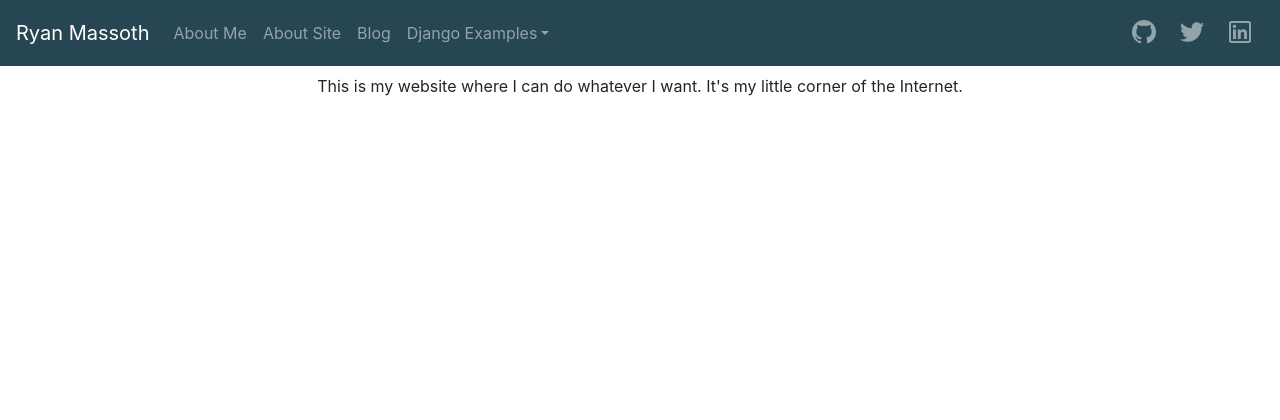
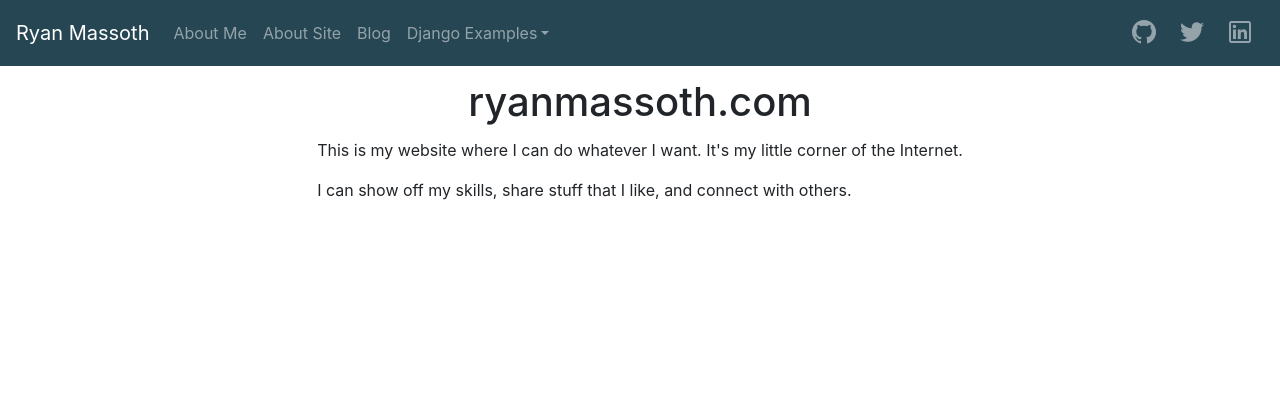
Before and after one commit to rmassoth/ryanmassoth.com, a Django app: template home/templates/home/about_site.html in a window 1280 px wide. Shown: the top 420 px of the page. Run offline with Django 3.2, Linux system fonts and the light colour scheme; the template is opened without the code that fills it, so the values that code supplies are empty; some libraries are stand-ins or nearby versions.

Commit message:
Removed image form about_me.html and added some content to the about_site.html

```diff
--- a/home/templates/home/about_me.html
+++ b/home/templates/home/about_me.html
@@ -5,7 +5,6 @@
 
 <div class="container">
 	<div class="d-flex flex-column">
-		<img class="p-2 img-fluid mx-auto" src="" alt="A casual picture of myself" >
 		<div class="d-flex p-2 mx-auto flex-column">
 			<h1 class="p-1 mx-auto text-center" >Ryan Massoth</h1>
 			<p>I write programs in Python mostly but I have used about a dozen other languages. I chose Python for it's readability
--- a/home/templates/home/about_site.html
+++ b/home/templates/home/about_site.html
@@ -6,7 +6,9 @@
 <div class="container">
 	<div class="d-flex flex-column">
 		<div class="d-flex p-2 mx-auto flex-column">
+            <h1 class="p-1 mx-auto text-center" >ryanmassoth.com</h1>
 			<p>This is my website where I can do whatever I want. It's my little corner of the Internet.</p>
+            <p>I can show off my skills, share stuff that I like, and connect with others.</p>
 		</div>
 	</div>
 </div>
```
